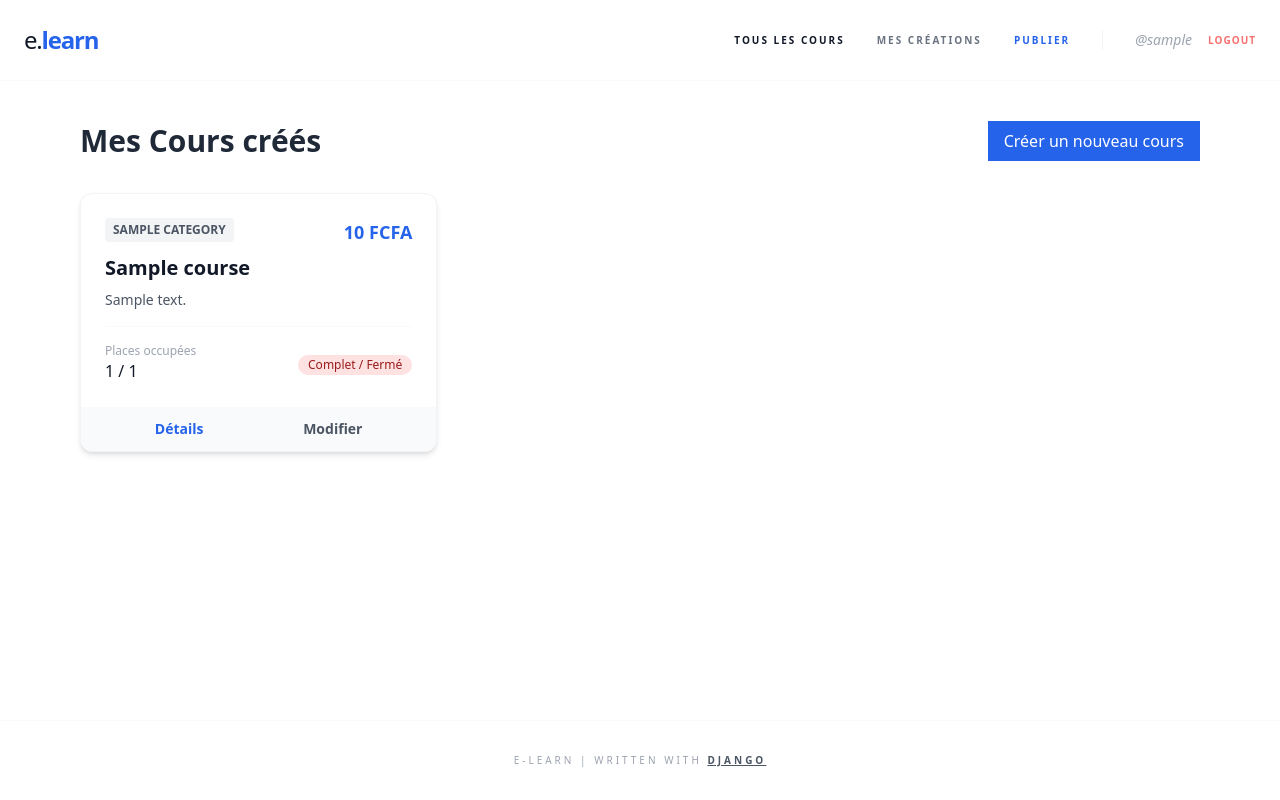
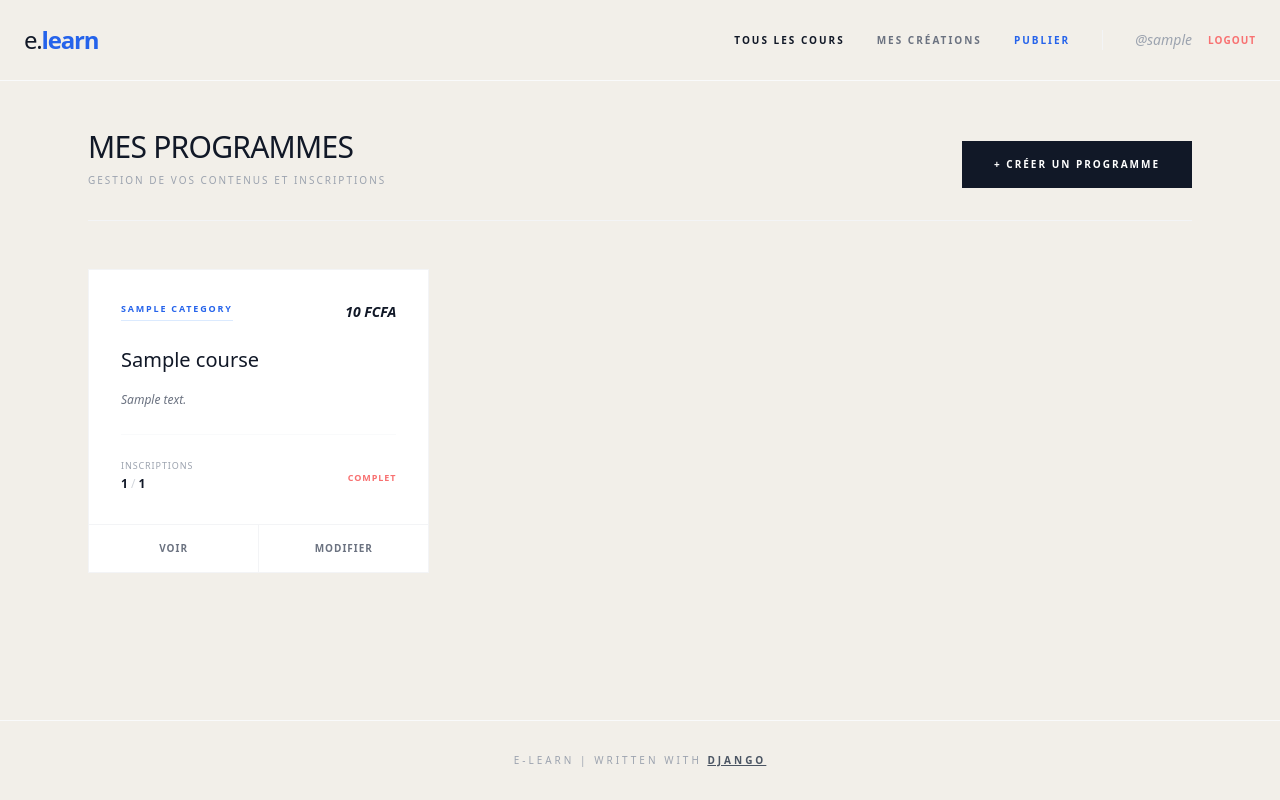
Before and after one commit to Davidwgit82/e.learn-with-django, a Django app: page /courses/me/ in a window 1280 px wide. Run offline with Django 5.2, Linux system fonts and the light colour scheme; a user stored in the database is signed in; tables that the repository leaves empty hold one stand-in row (values such as "Sample post"); some libraries are stand-ins or nearby versions.

Commit message:
Refactorisation de l'édition et harmonisation esthétique 'Ivory Mist'
- Migration de CreateView vers UpdateView pour la modification des cours
- Création du template de mise à jour avec design réactif (duration-0)
- Harmonisation visuelle de la liste des cours (style minimaliste stone-50)
- Optimisation des performances HTTP via l'ajout de middlewares
- Nettoyage des routes et sécurisation des accès instructeurs

```diff
--- a/course/static/css/base.css
+++ b/course/static/css/base.css
@@ -19,4 +19,5 @@ body {
     "Helvetica Neue",
     sans-serif;
   color: #222;
+  background-color: #F2EFE9 !important;
 }
--- a/course/templates/base.html
+++ b/course/templates/base.html
@@ -11,7 +11,9 @@
     <link rel="stylesheet" href="{% static 'css/base.css' %}" />
     {% endblock %}
   </head>
-  <body class="bg-white text-gray-900">
+  <body
+    class="bg-stone-50 text-gray-900 font-sans selection:bg-blue-100 text-gray-900"
+  >
     <div id="content" class="min-h-screen flex flex-col">
       <header class="px-6 py-6 border-b border-gray-50">
         <div
--- a/course/templates/course/my_course_list.html
+++ b/course/templates/course/my_course_list.html
@@ -1,85 +1,156 @@
-{% extends 'base.html' %} {% load static %} {% block content %}
-<div class="max-w-6xl mx-auto mt-10 px-4">
-  <div class="flex justify-between items-center mb-8">
-    <h2 class="text-3xl font-bold text-gray-800">Mes Cours créés</h2>
+{% extends "base.html" %} {% load static %}
+{% block title %}
+<title>mes programmes |
+instructeur</title>{% endblock %}
+
+{% block content %}
+<div class="max-w-6xl mx-auto px-6 py-12">
+  <header
+    class="mb-12 border-b border-gray-100 pb-8 flex flex-col md:flex-row justify-between items-end gap-6"
+  >
+    <div>
+      <h1 class="text-3xl font-light text-gray-900 uppercase tracking-tight">
+        Mes Programmes
+      </h1>
+      <p class="text-gray-400 text-[10px] uppercase tracking-[0.2em] mt-2">
+        gestion de vos contenus et inscriptions
+      </p>
+    </div>
+
     <a
       href="{% url 'create_course' %}"
-      class="bg-blue-600 text-white px-4 py-2 rounded-none hover:bg-blue-700 transition duration-0"
+      class="px-8 py-4 bg-gray-900 text-white text-[10px] font-bold uppercase tracking-[0.2em] hover:bg-blue-600 transition-all duration-0"
     >
-      Créer un nouveau cours
+      + créer un programme
     </a>
-  </div>
+  </header>
 
-  <div class="grid grid-cols-1 md:grid-cols-2 lg:grid-cols-3 gap-6">
+  <div class="grid grid-cols-1 md:grid-cols-2 lg:grid-cols-3 gap-10">
     {% for course in courses %}
     <div
-      class="bg-white rounded-xl shadow-md overflow-hidden border border-gray-100 hover:shadow-lg transition"
+      class="group flex flex-col border border-gray-100 bg-white hover:border-gray-900 transition-all duration-300"
     >
-      <div class="p-6">
-        <div class="flex justify-between items-start mb-2">
+      <div class="p-8 flex-grow">
+        <div class="flex justify-between items-start mb-6">
           <span
-            class="text-xs font-semibold uppercase px-2 py-1 bg-gray-100 text-gray-600 rounded"
+            class="text-[9px] font-bold uppercase tracking-[0.2em] text-blue-600 border-b border-blue-100 pb-1"
           >
             {{ course.category.name }}
           </span>
-          <span class="text-lg font-bold text-blue-600">
+          <span class="text-sm font-bold text-gray-900 italic">
             {{ course.prix }} FCFA
           </span>
         </div>
 
-        <h3 class="text-xl font-bold text-gray-900 mb-2">{{ course.title }}</h3>
-        <p class="text-gray-600 text-sm mb-4 line-clamp-2">
+        <h3
+          class="text-xl font-medium text-gray-900 mb-4 group-hover:text-blue-600 transition-colors"
+        >
+          {{ course.title }}
+        </h3>
+
+        <p
+          class="text-xs text-gray-500 leading-relaxed mb-6 line-clamp-3 italic"
+        >
           {{ course.description }}
         </p>
 
         <div
-          class="flex items-center justify-between mt-4 pt-4 border-t border-gray-50"
+          class="pt-6 border-t border-gray-50 flex items-center justify-between"
         >
           <div class="flex flex-col">
-            <span class="text-xs text-gray-400">Places occupées</span>
-            <span class="font-medium"
-              >{{ course.nb_inscrits }} / {{ course.places }}</span
+            <span
+              class="text-[9px] uppercase tracking-widest text-gray-400 mb-1"
+              >Inscriptions</span
             >
+            <span class="text-xs font-bold text-gray-900">
+              {{ course.nb_inscrits }}
+              <span class="text-gray-300 font-light">/</span>
+              {{ course.places }}
+            </span>
           </div>
 
-          <div class="text-right">
+          <div>
             {% if course.is_active and course.nb_inscrits < course.places %}
             <span
-              class="inline-flex items-center px-2.5 py-0.5 rounded-full text-xs font-medium bg-green-100 text-green-800"
+              class="text-[9px] font-bold uppercase tracking-widest text-green-500"
+              >Ouvert</span
             >
-              Ouvert
-            </span>
             {% else %}
             <span
-              class="inline-flex items-center px-2.5 py-0.5 rounded-full text-xs font-medium bg-red-100 text-red-800"
+              class="text-[9px] font-bold uppercase tracking-widest text-red-400"
+              >Complet</span
             >
-              Complet / Fermé
-            </span>
             {% endif %}
           </div>
         </div>
       </div>
 
-      <div class="bg-gray-50 px-6 py-3 flex justify-around">
+      <div class="border-t border-gray-100 flex divide-x divide-gray-100">
         <a
           href="{{ course.get_absolute_url }}"
-          class="text-sm text-blue-600 font-semibold hover:text-blue-800"
-          >Détails</a
+          class="flex-1 py-4 text-center text-[10px] font-bold uppercase tracking-widest text-gray-500 hover:text-gray-900 hover:bg-gray-50 transition-all duration-0"
         >
+          voir
+        </a>
         <a
-          href="#"
-          class="text-sm text-gray-600 font-semibold hover:text-gray-800"
-          >Modifier</a
+          href="{% url 'update_my_course' course.slug %}"
+          class="flex-1 py-4 text-center text-[10px] font-bold uppercase tracking-widest text-gray-500 hover:text-blue-600 hover:bg-gray-50 transition-all duration-0"
         >
+          modifier
+        </a>
       </div>
     </div>
     {% empty %}
     <div
-      class="col-span-full text-center py-20 bg-gray-50 rounded-xl border-2 border-dashed"
+      class="col-span-full py-32 text-center border border-dashed border-gray-200"
     >
-      <p class="text-gray-500">Vous n'avez pas encore publié de cours.</p>
+      <p class="text-[10px] uppercase tracking-[0.3em] text-gray-400">
+        aucun programme actif pour le moment.
+      </p>
     </div>
     {% endfor %}
   </div>
 </div>
+
+  <div>
+    {% if is_paginated %}
+    <div class="mt-16 flex justify-center">
+      <nav class="inline-flex items-center space-x-2">
+        {% if page_obj.has_previous %}
+        <a
+          href="?page={{ page_obj.previous_page_number }}{% if current_category %}&category={{ current_category }}{% endif %}"
+          class="px-4 py-2 text-xs font-bold uppercase tracking-widest text-gray-900 border border-gray-200 hover:border-gray-700 transition-colors"
+        >
+          &larr; Précédent
+        </a>
+        {% else %}
+        <span
+          class="px-4 py-2 text-xs font-bold uppercase tracking-widest text-gray-300 border border-gray-100 cursor-not-allowed"
+        >
+          &larr; Précédent
+        </span>
+        {% endif %}
+
+        <span class="px-4 py-2 text-xs font-medium text-gray-500 italic">
+          Page {{ page_obj.number }} sur {{ page_obj.paginator.num_pages }}
+        </span>
+
+        {% if page_obj.has_next %}
+        <a
+          href="?page={{ page_obj.next_page_number }}{% if current_category %}&category={{ current_category }}{% endif %}"
+          class="px-4 py-2 text-xs font-bold uppercase tracking-widest text-gray-900 border border-gray-200 hover:border-gray-700 transition-colors"
+        >
+          Suivant &rarr;
+        </a>
+        {% else %}
+        <span
+          class="px-4 py-2 text-xs font-bold uppercase tracking-widest text-gray-300 border border-gray-100 cursor-not-allowed"
+        >
+          Suivant &rarr;
+        </span>
+        {% endif %}
+      </nav>
+    </div>
+    {% endif %}
+  </div>
 {% endblock %}
--- a/course/urls.py
+++ b/course/urls.py
@@ -19,4 +19,5 @@ urlpatterns = [
     path('courses/<slug:slug>/', views.DetailCourseView.as_view(), name='detail_course'),
     path('courses/<slug:slug>/reserver/', views.CreateReservationView.as_view(), name='reserve_a_course'),
     path('courses/<slug:slug>/delete/', views.DeleteReservationView.as_view(), name='delete_my_reservation'),
+    path('courses/<slug:slug>/edit/', views.UpdateCourseView.as_view(), name='update_my_course'),
 ]
--- a/course/views.py
+++ b/course/views.py
@@ -13,11 +13,11 @@ from django.contrib.auth.mixins import (
 from django.urls import reverse_lazy, reverse
 from django.contrib import messages
 from django.views.generic import (
-    TemplateView, ListView, DetailView, CreateView, DeleteView
+    TemplateView, ListView, DetailView, CreateView, DeleteView, UpdateView
 )
 from .forms import RegistrationForm, CreateCourseForm
 from .models import (
-    Category, Course, Reservation, User
+    Category, Course, Reservation
 )
 from django.contrib.auth.decorators import login_required, user_passes_test
 
@@ -122,12 +122,35 @@ class CreateCourseView(LoginRequiredMixin, UserPassesTestMixin, CreateView):
     def get_success_url(self):
         return reverse_lazy('list_course')
 
+class UpdateCourseView(LoginRequiredMixin, UserPassesTestMixin, UpdateView):
+    model = Course
+    fields = ['title', 'description', 'prix', 'places']
+    template_name = 'course/course_update_form.html'
+    success_url = reverse_lazy('my_course')
+
+    def get_object(self, queryset=None):
+        return get_object_or_404(
+            Course,
+            slug=self.kwargs.get('slug'),
+            teacher=self.request.user
+        )
+
+    def test_func(self):
+        course = self.get_object()
+        return self.request.user == course.teacher
+
+    def form_valid(self, form):
+        messages.success(self.request, 'les modifications ont été enregistrées.')
+        return super().form_valid(form)
+
+
 class MyCourseListView(LoginRequiredMixin, UserPassesTestMixin, ListView):
     login_url = 'login'
     model = Course
     template_name = 'course/my_course_list.html'
     context_object_name = 'courses'
     raise_exception = False
+    paginate_by = 3
 
     def test_func(self):
         return self.request.user.is_instructor
```
Also changed, not shown: course/templates/course/course_update_form.html (added, +76 -0 lines).
